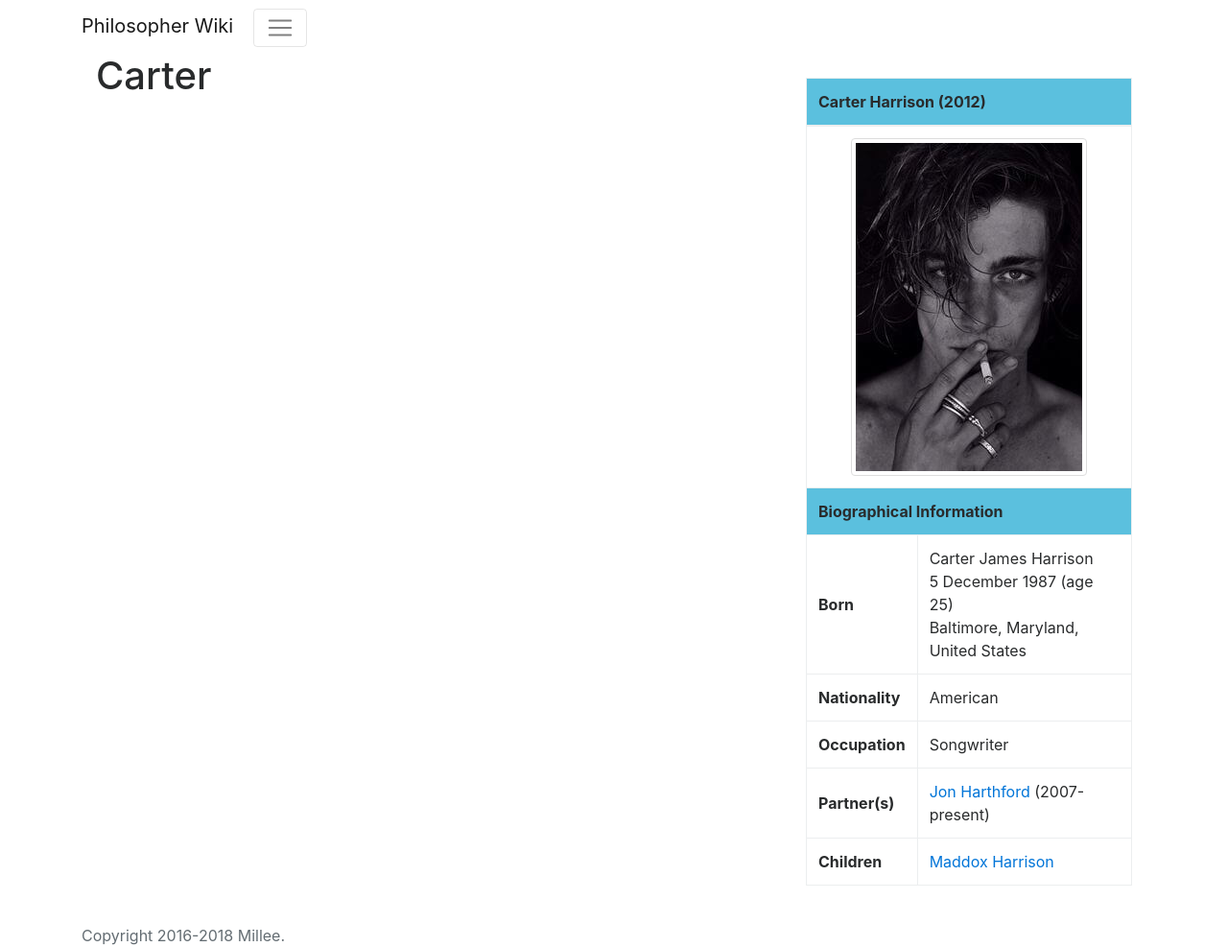
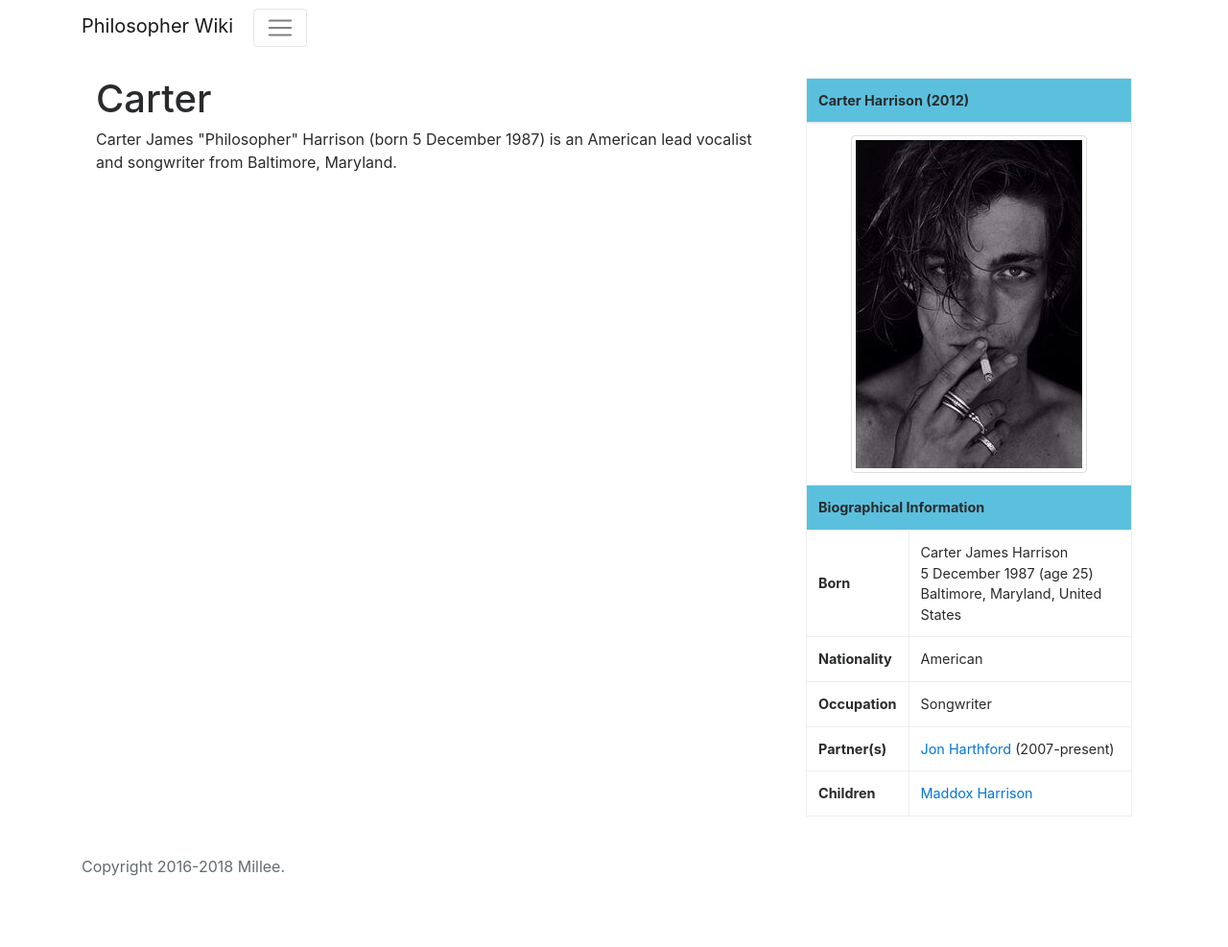
Before and after one commit to reallymillee/Philosopher, a Jekyll site: the page built from carter.html, in a window 1280 px wide. Shown: the whole page at 96% size. Built offline with Jekyll 4.4.1, drawn with Linux system fonts in a browser that asks for light colours; nearby versions of some CDN libraries; after the commit the page ends 915 px from its top, so only the background shows below that.

Commit message:
Update carter.html

```diff
--- a/carter.html
+++ b/carter.html
@@ -2,12 +2,13 @@
 layout: default
 title: Carter
 ---
-<div class="container">
+<div class="container"><br>
     <div class="row">
         <div class="col-sm-8">
             <h1>Carter</h1>
+            <p>Carter James "Philosopher" Harrison (born 5 December 1987) is an American lead vocalist and songwriter from Baltimore, Maryland.</p>
         </div>
-        <div class="col-sm-4"><br>
+        <div class="col-sm-4" style="font-size:90%">
             <table class="table table-bordered">
                 <thead class="bg-info text-light text-center">
                     <tr>
```
